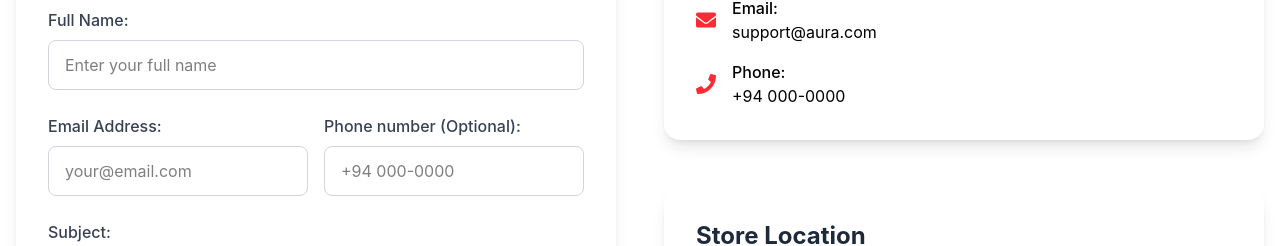
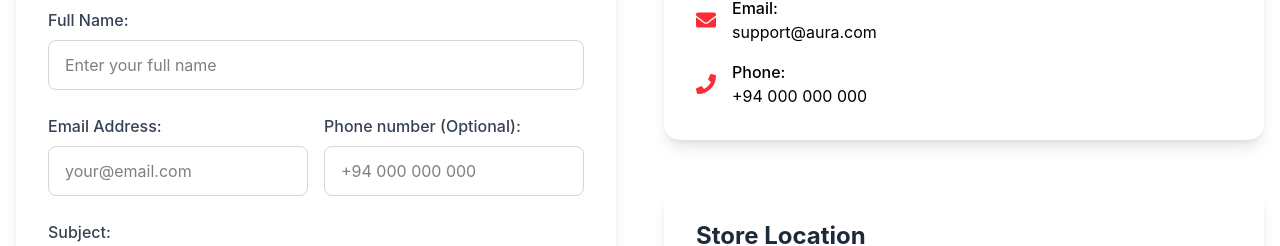
Before and after one commit to supunyasanthaofficial/Cotton, a React (Vite) app: page /contact in a window 1280 px wide. Shown: the part 470-716 px from the top of the page. Built offline with nearby package versions, Linux system fonts and the light colour scheme.

Commit message:
change the input numbers.

```diff
--- a/src/pages/Contact.jsx
+++ b/src/pages/Contact.jsx
@@ -110,7 +110,7 @@ const Contact = () => {
                     value={formData.phone}
                     onChange={handleChange}
                     className="w-full px-4 py-3 border border-gray-300 rounded-lg focus:ring-2 focus:ring-rose-500 focus:border-rose-500 outline-none transition"
-                    placeholder="+94 000-0000"
+                    placeholder="+94 000 000 000"
                   />
                 </div>
               </div>
@@ -181,7 +181,7 @@ const Contact = () => {
                       href="tel:+10000000000"
                       className="text-black hover:text-blue-800 transition-colors"
                     >
-                      +94 000-0000
+                      +94 000 000 000
                     </a>
                   </div>
                 </div>
```
